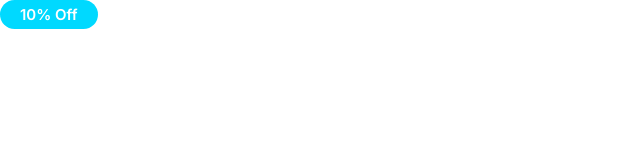
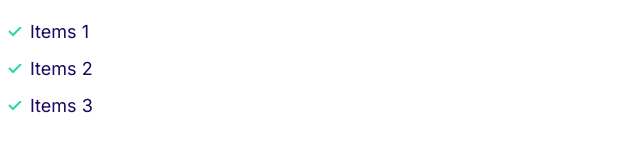
Before and after one commit to sheik7866/sheik, a plain HTML site: page index.html in a window 1280 px wide. Shown: the whole page, without its empty margins (0-640 px from the left). Drawn offline with Linux system fonts and the light colour scheme.

Commit message:
Build the lists component.

```diff
--- a/css/styles.css
+++ b/css/styles.css
@@ -5,8 +5,6 @@
          --color-headings: #1b0760;
          --color-body: #918ca4;
      }
-
-
      /* Typography */
 
      html {
@@ -58,8 +56,6 @@ p {
              font-size: 2.4rem;
          }
      }
-
-
      /* Links */
 
      a {
@@ -88,8 +84,6 @@ a {
              font-size: 1.5rem;
          }
      }
-
-
      /* Badges */
 
      .badge {
@@ -122,3 +116,31 @@ a {
              font-size: 1.2rem;
          }
      }
+     /* Lists */
+
+     .list {
+         list-style: none;
+         padding-left: 0;
+         color: var(--color-headings);
+     }
+
+     .list--inline .list__item {
+         display: inline-block;
+         margin-right: 2rem;
+     }
+
+     .list--tick {
+         list-style-image: url(../images/tick.svg );
+         padding-left: 3rem;
+     }
+
+     .list--tick .list__item {
+         padding-left: 0.5rem;
+         margin-bottom: 1rem;
+     }
+
+     @media screen and (min-width: 1024px) {
+         .list--tick .list__item {
+             padding-left: 0;
+         }
+     }
--- a/index.html
+++ b/index.html
@@ -14,7 +14,11 @@
 </head>
 
 <body>
-    <span class="badge badge--secondary">10% Off</span>
+    <ul class="list list--tick">
+        <li class="list__item">Items 1</li>
+        <li class="list__item">Items 2</li>
+        <li class="list__item">Items 3</li>
+    </ul>
 </body>
 
 </html>
```
Also changed, not shown: components/lists.html (added, +5 -0 lines), images/tick.svg (added). Lines whose indentation alone changed are shown as unchanged.
